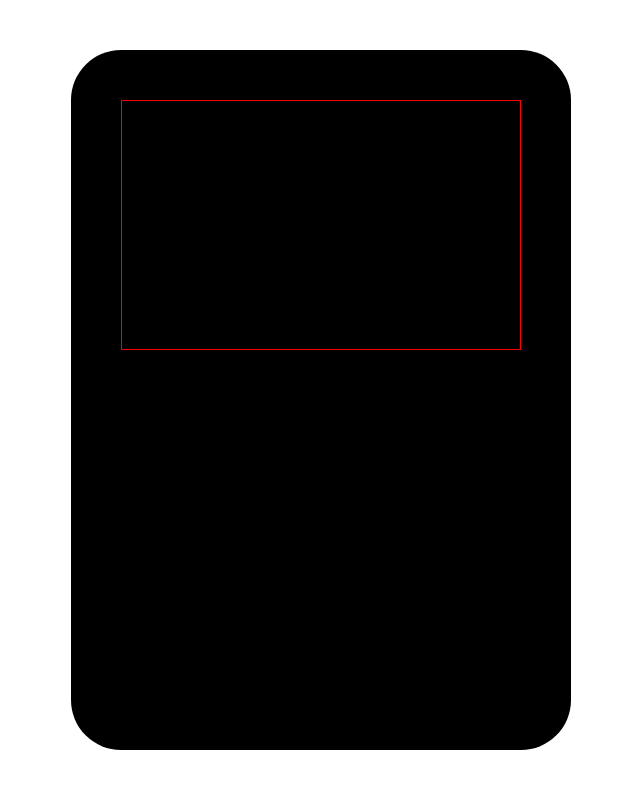
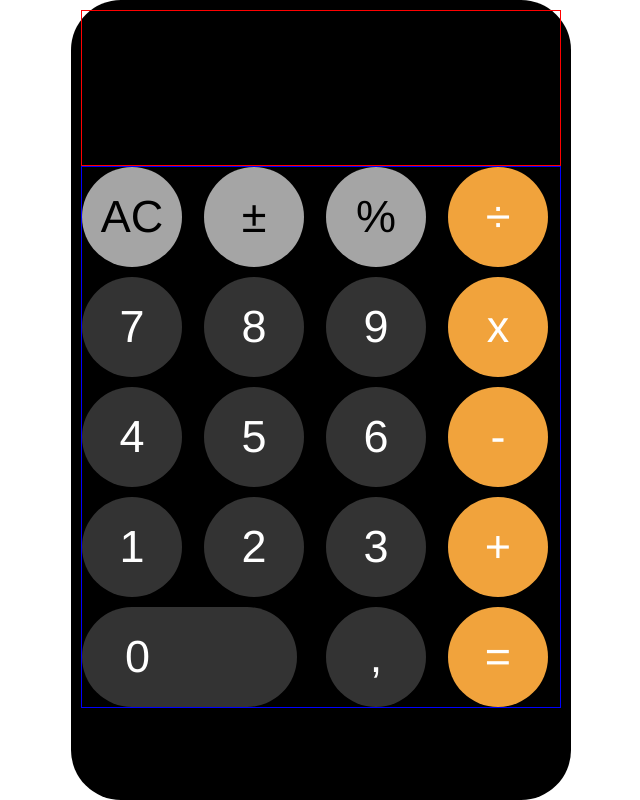
Before and after one commit to veyseltosun/iosCalculator, a plain HTML site: page index.html in a window 1280 px wide. Shown: the whole page, without its empty margins (255-895 px from the left). Drawn offline with Linux system fonts and the light colour scheme.

Commit message:
hello boys

```diff
--- a/index.html
+++ b/index.html
@@ -14,7 +14,25 @@
 
         </div>
         <div class="buttons-container">
-
+            <div class="button function ac">AC</div>
+            <div class="button function pm">±</div>
+            <div class="button function percent">%</div>
+            <div class="button operator division">÷</div>
+            <div class="button number-7">7</div>
+            <div class="button number-8">8</div>
+            <div class="button number-9">9</div>
+            <div class="button operator multiplication">x</div>
+            <div class="button number-4">4</div>
+            <div class="button number-5">5</div>
+            <div class="button number-6">6</div>
+            <div class="button operator subtraction">-</div>
+            <div class="button number-1">1</div>
+            <div class="button number-2">2</div>
+            <div class="button number-3">3</div>
+            <div class="button operator addition">+</div>
+            <div class="button number-0">0</div>
+            <div class="button decimal">,</div>
+            <div class="button operator equal">=</div>
         </div>
     </div>
     <script src="app.js"></script>
--- a/style.css
+++ b/style.css
@@ -18,15 +18,16 @@ body{
     background-color: black;
     border-radius: 50px;
     color: white;
-    height: 700px;
+    height: 100%;
     width: 500px;
-    padding:50px;
+    padding:10px;
+
     position: relative;
 
 }
 .display{
 
-    height: 250px;
+    height: 20%;
     width: 100%;
     text-align: right ;
     padding: 20px;
@@ -44,6 +45,48 @@ body{
     grid-gap: 10px;
     grid-template-columns: repeat(4, 1fr);
     grid-template-rows: repeat(5, 1fr);
+    border: 1px solid blue;
+
+
 
 
 }
+.button{
+    align-items: center;
+    background-color: #333;
+    border-radius: 50%;
+    cursor: pointer;
+    display: flex;
+    font-size: 45px;
+    height: 100px;
+    width: 100px;
+    justify-content: center;
+    transition: filter .3s;
+
+}
+.function{
+    color: black;
+    background-color:#a5a5a5;
+
+}
+.operator{
+    background:#f1a33c;
+
+}
+.button.number-0{
+    grid-column: 1 / span 2;
+    justify-content: flex-start;
+    padding-left: 43px;
+    width: 215px;
+    border-radius: 55px;
+
+}
+.buttton:active,
+.button:focus {
+    filter:brightness(120%)
+
+}
+.button:hover{
+    opacity: 0.5;
+
+}
```
